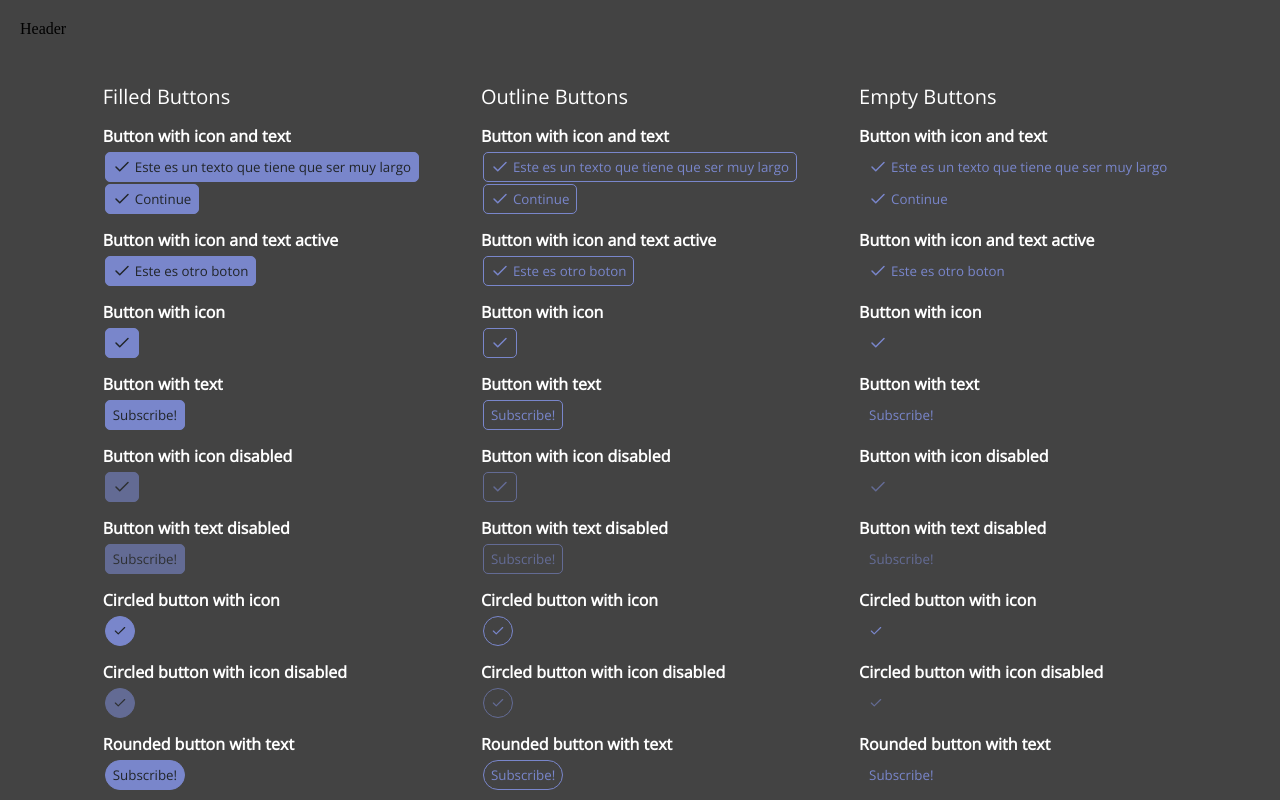
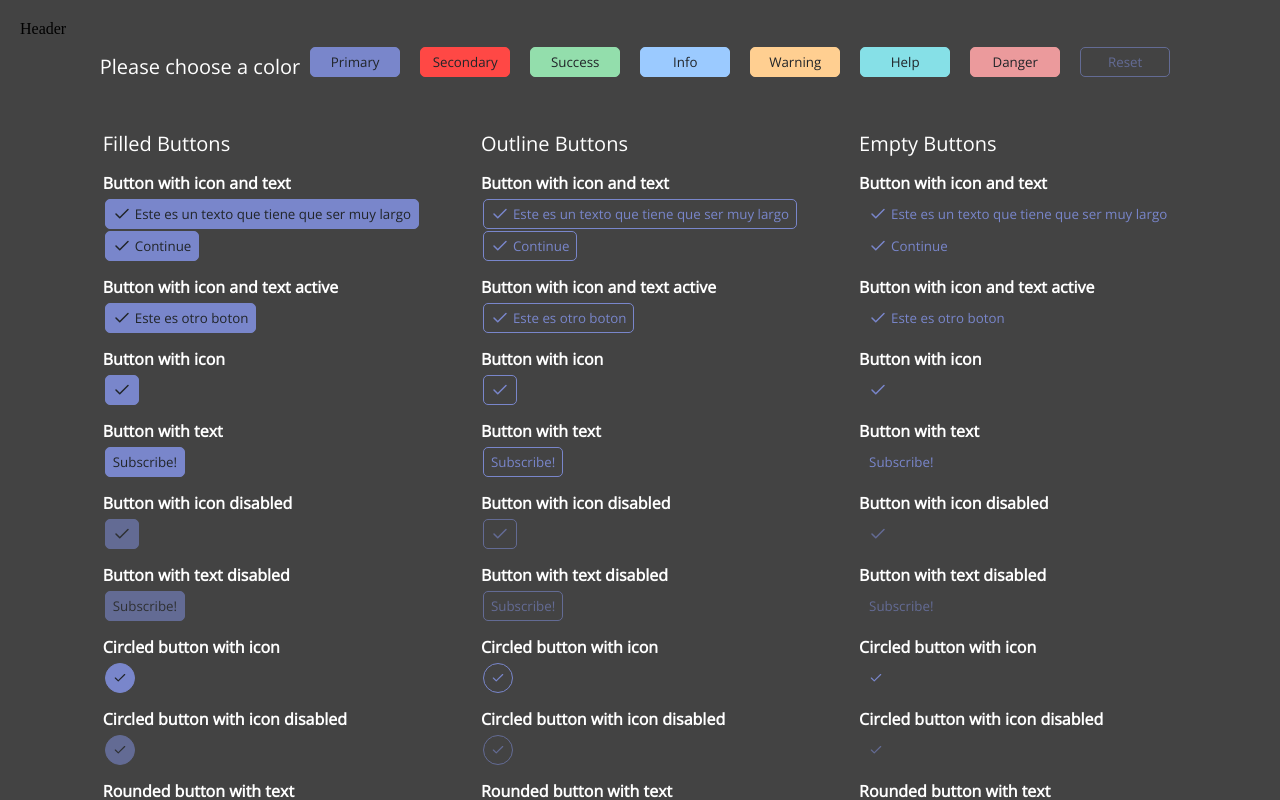
Before and after one commit to marfb/tournament-recap, a React (Create React App) app: page / in a window 1280 px wide. Shown: the top 800 px of the page. Built offline with nearby package versions, Linux system fonts and the light colour scheme.

Commit message:
finished buttons showcase page

```diff
--- a/src/UI/atoms/Button/index.js
+++ b/src/UI/atoms/Button/index.js
@@ -5,18 +5,17 @@ import styles from './styles';
 
 const Button = ({
 	icon,
-	iconColor,
 	children,
 	disabled,
 	active,
 	rounded,
 	circle,
 	variant,
+	semanticColor,
 	...props
 }) => {
 	const showIcon = icon && validateString(icon);
 	const showText = children && validateString(children);
-	const validIconColor = iconColor && validateString(iconColor) ? iconColor : '#212529';
 	const isDisabled = validateBoolean(disabled) ? disabled : false;
 	const isActive = validateBoolean(active) ? active : false;
 	const isRounded = validateBoolean(rounded) ? rounded : false;
@@ -39,8 +38,9 @@ const Button = ({
 			active={isActive}
 			rounded={isRounded}
 			circle={isCircle}
+			semanticColor={semanticColor}
 			{...props}>
-			{showIcon && <styles.ButtonIcon iconName={icon} iconColor={validIconColor} />}
+			{showIcon && <styles.ButtonIcon iconName={icon} />}
 			{showText && <styles.ButtonText>{children}</styles.ButtonText>}
 		</ButtonWrapper>
 	);
@@ -49,25 +49,25 @@ const Button = ({
 Button.propTypes = {
 	type: string,
 	icon: string,
-	iconColor: string,
 	children: string,
 	disabled: bool,
 	active: bool,
 	rounded: bool,
 	circle: bool,
 	variant: string,
+	semanticColor: string,
 };
 
 Button.defaultProps = {
 	type: 'full',
 	icon: '',
-	iconColor: '#212529',
 	children: '',
 	disabled: false,
 	active: false,
 	rounded: false,
 	circle: false,
 	variant: 'filled',
+	semanticColor: 'primary',
 };
 
 export default Button;
--- a/src/UI/atoms/Button/styles.js
+++ b/src/UI/atoms/Button/styles.js
@@ -2,17 +2,17 @@ import styled from 'styled-components';
 import BaseButton from 'UI/atoms/BaseButton';
 import Icon from 'UI/atoms/Icon/MaterialUI';
 import Text from 'UI/atoms/Text';
-import palette from 'theme/palette';
+import {getColor} from 'theme/utils';
 
 const ButtonWrapperFilled = styled(BaseButton)`
 	display: flex;
 	align-items: center;
 	justify-content: center;
 	box-sizing: border-box;
-	background-color: ${palette.primary.main};
+	background-color: ${({semanticColor}) => getColor(semanticColor, 'main')};
 	height: 30px;
 	width: ${({circle}) => (circle ? '30px' : 'auto')};
-	border: 1px solid ${palette.primary.main};
+	border: 1px solid ${({semanticColor}) => getColor(semanticColor, 'main')};
 	border-radius: ${({rounded, circle}) => {
 		if (!rounded && !circle) return '5px';
 		if (rounded) return '30px';
@@ -23,12 +23,12 @@ const ButtonWrapperFilled = styled(BaseButton)`
 	cursor: pointer;
 	margin: 2px;
 	&:hover {
-		background-color: ${palette.primary.light};
-		border-color: ${palette.primary.light};
+		background-color: ${({semanticColor}) => getColor(semanticColor, 'light')};
+		border-color: ${({semanticColor}) => getColor(semanticColor, 'light')};
 	}
 	&:active {
-		background-color: ${palette.primary.dark};
-		border-color: ${palette.primary.dark};
+		background-color: ${({semanticColor}) => getColor(semanticColor, 'dark')};
+		border-color: ${({semanticColor}) => getColor(semanticColor, 'dark')};
 	}
 	${({active}) =>
 		active &&
@@ -36,7 +36,7 @@ const ButtonWrapperFilled = styled(BaseButton)`
         &:focus {
             outline: 0 none;
             outline-offset: 0;
-            box-shadow: 0 0 0 1px ${palette.grayscale['50']};
+            box-shadow: 0 0 0 1px ${({semanticColor}) => getColor(semanticColor, '50')};
         }
     `}
 	&:disabled {
@@ -50,18 +50,18 @@ const ButtonWrapperEmpty = styled(ButtonWrapperFilled)`
 	background-color: transparent;
 	border: 1px solid transparent;
 	&:hover {
-		background-color: ${palette.primary.main}11;
+		background-color: ${({semanticColor}) => getColor(semanticColor, 'main50')};
 		border: 1px solid transparent;
 	}
 
 	&:active {
-		background-color: ${palette.primary.main}33;
-		border: 1px solid ${palette.primary.main};
+		background-color: ${({semanticColor}) => getColor(semanticColor, 'main100')};
+		border: 1px solid ${({semanticColor}) => getColor(semanticColor, 'main')};
 	}
 
 	& > p,
 	& > span svg {
-		color: ${palette.primary.main} !important;
+		color: ${({semanticColor}) => getColor(semanticColor, 'main')} !important;
 	}
 
 	&:disabled {
@@ -73,19 +73,19 @@ const ButtonWrapperEmpty = styled(ButtonWrapperFilled)`
 
 const ButtonWrapperOutline = styled(ButtonWrapperFilled)`
 	background-color: transparent;
-	border: 1px solid ${palette.primary.main};
+	border: 1px solid ${({semanticColor}) => getColor(semanticColor, 'main')};
 	&:hover {
-		background-color: ${palette.primary.main}11;
-		border: 1px solid ${palette.primary.main};
+		background-color: ${({semanticColor}) => getColor(semanticColor, 'main50')};
+		border: 1px solid ${({semanticColor}) => getColor(semanticColor, 'main')};
 	}
 	&:active {
-		background-color: ${palette.primary.main}33;
-		border: 1px solid ${palette.primary.main};
+		background-color: ${({semanticColor}) => getColor(semanticColor, 'main100')};
+		border: 1px solid ${({semanticColor}) => getColor(semanticColor, 'main')};
 	}
 
 	& > p,
 	& > span svg {
-		color: ${palette.primary.main} !important;
+		color: ${({semanticColor}) => getColor(semanticColor, 'main')} !important;
 	}
 `;
 
--- a/src/components/pages/Home/index.js
+++ b/src/components/pages/Home/index.js
@@ -1,160 +1,263 @@
-import React, {useEffect} from 'react';
+import React, {useState} from 'react';
 import styles from './styles';
 
 const Home = () => {
-	useEffect(() => {
-		console.log('loaded');
-	}, []);
+	const [color, setColor] = useState('primary');
+
 	return (
 		// eslint-disable-next-line react/no-unstable-nested-components
 		<styles.PageContainer Header={() => <div>Header</div>} Footer={() => <div>Footer</div>}>
+			<styles.ColorSelectorRow>
+				<styles.ColorSelectorTitle>Please choose a color</styles.ColorSelectorTitle>
+				<styles.ColorButton onClick={() => setColor('primary')} semanticColor="primary" active>
+					Primary
+				</styles.ColorButton>
+				<styles.ColorButton onClick={() => setColor('secondary')} semanticColor="secondary" active>
+					Secondary
+				</styles.ColorButton>
+				<styles.ColorButton onClick={() => setColor('success')} semanticColor="success" active>
+					Success
+				</styles.ColorButton>
+				<styles.ColorButton onClick={() => setColor('info')} semanticColor="info" active>
+					Info
+				</styles.ColorButton>
+				<styles.ColorButton onClick={() => setColor('warning')} semanticColor="warning" active>
+					Warning
+				</styles.ColorButton>
+				<styles.ColorButton onClick={() => setColor('help')} semanticColor="help" active>
+					Help
+				</styles.ColorButton>
+				<styles.ColorButton onClick={() => setColor('danger')} semanticColor="danger" active>
+					Danger
+				</styles.ColorButton>
+				<styles.ColorButton
+					onClick={() => setColor('primary')}
+					variant="outline"
+					disabled={color === 'primary'}>
+					Reset
+				</styles.ColorButton>
+			</styles.ColorSelectorRow>
 			<styles.ButtonStylesRow>
 				<styles.ButtonStylesColumn>
 					<styles.VariantTitle>Filled Buttons</styles.VariantTitle>
 					<styles.TypeTitle>Button with icon and text</styles.TypeTitle>
-					<styles.CustomButton icon="FiCheck">
+					<styles.CustomButton icon="FiCheck" semanticColor={color}>
 						Este es un texto que tiene que ser muy largo
 					</styles.CustomButton>
-					<styles.CustomButton icon="FiCheck">Continue</styles.CustomButton>
+					<styles.CustomButton icon="FiCheck" semanticColor={color}>
+						Continue
+					</styles.CustomButton>
 
 					<styles.TypeTitle>Button with icon and text active</styles.TypeTitle>
-					<styles.CustomButton icon="FiCheck" active>
+					<styles.CustomButton icon="FiCheck" active semanticColor={color}>
 						Este es otro boton
 					</styles.CustomButton>
 
 					<styles.TypeTitle>Button with icon</styles.TypeTitle>
-					<styles.IconButton type="icon" icon="FiCheck" />
+					<styles.IconButton type="icon" icon="FiCheck" semanticColor={color} />
 
 					<styles.TypeTitle>Button with text</styles.TypeTitle>
-					<styles.CustomButton>Subscribe!</styles.CustomButton>
+					<styles.CustomButton semanticColor={color}>Subscribe!</styles.CustomButton>
 
 					<styles.TypeTitle>Button with icon disabled</styles.TypeTitle>
-					<styles.IconButton type="icon" icon="FiCheck" disabled />
+					<styles.IconButton semanticColor={color} type="icon" icon="FiCheck" disabled />
 
 					<styles.TypeTitle>Button with text disabled</styles.TypeTitle>
-					<styles.CustomButton disabled>Subscribe!</styles.CustomButton>
+					<styles.CustomButton disabled semanticColor={color}>
+						Subscribe!
+					</styles.CustomButton>
 
 					<styles.TypeTitle>Circled button with icon</styles.TypeTitle>
-					<styles.IconButton type="icon" icon="FiCheck" circle />
+					<styles.IconButton type="icon" icon="FiCheck" semanticColor={color} circle />
 
 					<styles.TypeTitle>Circled button with icon disabled</styles.TypeTitle>
-					<styles.IconButton type="icon" icon="FiCheck" circle disabled />
+					<styles.IconButton type="icon" icon="FiCheck" semanticColor={color} circle disabled />
 
 					<styles.TypeTitle>Rounded button with text</styles.TypeTitle>
-					<styles.CustomButton rounded>Subscribe!</styles.CustomButton>
+					<styles.CustomButton rounded semanticColor={color}>
+						Subscribe!
+					</styles.CustomButton>
 
 					<styles.TypeTitle>Rounded button with text disabled</styles.TypeTitle>
-					<styles.CustomButton disabled rounded>
+					<styles.CustomButton disabled rounded semanticColor={color}>
 						Subscribe!
 					</styles.CustomButton>
 
 					<styles.TypeTitle>Rounded button with icon</styles.TypeTitle>
-					<styles.IconButton type="icon" icon="FiCheck" rounded />
+					<styles.IconButton type="icon" icon="FiCheck" rounded semanticColor={color} />
 
 					<styles.TypeTitle>Rounded button with icon disabled</styles.TypeTitle>
-					<styles.IconButton type="icon" icon="FiCheck" rounded disabled />
+					<styles.IconButton type="icon" icon="FiCheck" semanticColor={color} rounded disabled />
 				</styles.ButtonStylesColumn>
 				<styles.ButtonStylesColumn>
 					<styles.VariantTitle>Outline Buttons</styles.VariantTitle>
 					<styles.TypeTitle>Button with icon and text</styles.TypeTitle>
-					<styles.CustomButton icon="FiCheck" variant="outline">
+					<styles.CustomButton icon="FiCheck" variant="outline" semanticColor={color}>
 						Este es un texto que tiene que ser muy largo
 					</styles.CustomButton>
-					<styles.CustomButton icon="FiCheck" variant="outline">
+					<styles.CustomButton icon="FiCheck" variant="outline" semanticColor={color}>
 						Continue
 					</styles.CustomButton>
 
 					<styles.TypeTitle>Button with icon and text active</styles.TypeTitle>
-					<styles.CustomButton icon="FiCheck" variant="outline" active>
+					<styles.CustomButton icon="FiCheck" variant="outline" active semanticColor={color}>
 						Este es otro boton
 					</styles.CustomButton>
 
 					<styles.TypeTitle>Button with icon</styles.TypeTitle>
-					<styles.IconButton type="icon" icon="FiCheck" variant="outline" />
+					<styles.IconButton type="icon" icon="FiCheck" variant="outline" semanticColor={color} />
 
 					<styles.TypeTitle>Button with text</styles.TypeTitle>
-					<styles.CustomButton variant="outline">Subscribe!</styles.CustomButton>
+					<styles.CustomButton variant="outline" semanticColor={color}>
+						Subscribe!
+					</styles.CustomButton>
 
 					<styles.TypeTitle>Button with icon disabled</styles.TypeTitle>
-					<styles.IconButton type="icon" icon="FiCheck" variant="outline" disabled />
+					<styles.IconButton
+						type="icon"
+						icon="FiCheck"
+						variant="outline"
+						semanticColor={color}
+						disabled
+					/>
 
 					<styles.TypeTitle>Button with text disabled</styles.TypeTitle>
-					<styles.CustomButton variant="outline" disabled>
+					<styles.CustomButton variant="outline" disabled semanticColor={color}>
 						Subscribe!
 					</styles.CustomButton>
 
 					<styles.TypeTitle>Circled button with icon</styles.TypeTitle>
-					<styles.IconButton type="icon" icon="FiCheck" variant="outline" circle />
+					<styles.IconButton
+						type="icon"
+						icon="FiCheck"
+						variant="outline"
+						circle
+						semanticColor={color}
+					/>
 
 					<styles.TypeTitle>Circled button with icon disabled</styles.TypeTitle>
-					<styles.IconButton type="icon" icon="FiCheck" variant="outline" circle disabled />
+					<styles.IconButton
+						type="icon"
+						icon="FiCheck"
+						variant="outline"
+						circle
+						disabled
+						semanticColor={color}
+					/>
 
 					<styles.TypeTitle>Rounded button with text</styles.TypeTitle>
-					<styles.CustomButton variant="outline" rounded>
+					<styles.CustomButton variant="outline" rounded semanticColor={color}>
 						Subscribe!
 					</styles.CustomButton>
 
 					<styles.TypeTitle>Rounded button with text disabled</styles.TypeTitle>
-					<styles.CustomButton variant="outline" disabled rounded>
+					<styles.CustomButton variant="outline" disabled rounded semanticColor={color}>
 						Subscribe!
 					</styles.CustomButton>
 
 					<styles.TypeTitle>Rounded button with icon</styles.TypeTitle>
-					<styles.IconButton type="icon" icon="FiCheck" variant="outline" rounded />
+					<styles.IconButton
+						type="icon"
+						icon="FiCheck"
+						variant="outline"
+						semanticColor={color}
+						rounded
+					/>
 
 					<styles.TypeTitle>Rounded button with icon disabled</styles.TypeTitle>
-					<styles.IconButton type="icon" icon="FiCheck" variant="outline" rounded disabled />
+					<styles.IconButton
+						type="icon"
+						icon="FiCheck"
+						variant="outline"
+						rounded
+						disabled
+						semanticColor={color}
+					/>
 				</styles.ButtonStylesColumn>
 				<styles.ButtonStylesColumn>
 					<styles.VariantTitle>Empty Buttons</styles.VariantTitle>
 					<styles.TypeTitle>Button with icon and text</styles.TypeTitle>
-					<styles.CustomButton icon="FiCheck" variant="empty">
+					<styles.CustomButton icon="FiCheck" variant="empty" semanticColor={color}>
 						Este es un texto que tiene que ser muy largo
 					</styles.CustomButton>
-					<styles.CustomButton icon="FiCheck" variant="empty">
+					<styles.CustomButton icon="FiCheck" variant="empty" semanticColor={color}>
 						Continue
 					</styles.CustomButton>
 
 					<styles.TypeTitle>Button with icon and text active</styles.TypeTitle>
-					<styles.CustomButton icon="FiCheck" variant="empty" active>
+					<styles.CustomButton icon="FiCheck" variant="empty" active semanticColor={color}>
 						Este es otro boton
 					</styles.CustomButton>
 
 					<styles.TypeTitle>Button with icon</styles.TypeTitle>
-					<styles.IconButton type="icon" icon="FiCheck" variant="empty" />
+					<styles.IconButton type="icon" icon="FiCheck" variant="empty" semanticColor={color} />
 
 					<styles.TypeTitle>Button with text</styles.TypeTitle>
-					<styles.CustomButton variant="empty">Subscribe!</styles.CustomButton>
+					<styles.CustomButton variant="empty" semanticColor={color}>
+						Subscribe!
+					</styles.CustomButton>
 
 					<styles.TypeTitle>Button with icon disabled</styles.TypeTitle>
-					<styles.IconButton type="icon" icon="FiCheck" variant="empty" disabled />
+					<styles.IconButton
+						type="icon"
+						icon="FiCheck"
+						variant="empty"
+						disabled
+						semanticColor={color}
+					/>
 
 					<styles.TypeTitle>Button with text disabled</styles.TypeTitle>
-					<styles.CustomButton variant="empty" disabled>
+					<styles.CustomButton variant="empty" disabled semanticColor={color}>
 						Subscribe!
 					</styles.CustomButton>
 
 					<styles.TypeTitle>Circled button with icon</styles.TypeTitle>
-					<styles.IconButton type="icon" icon="FiCheck" variant="empty" circle />
+					<styles.IconButton
+						type="icon"
+						icon="FiCheck"
+						variant="empty"
+						circle
+						semanticColor={color}
+					/>
 
 					<styles.TypeTitle>Circled button with icon disabled</styles.TypeTitle>
-					<styles.IconButton type="icon" icon="FiCheck" variant="empty" circle disabled />
+					<styles.IconButton
+						type="icon"
+						icon="FiCheck"
+						variant="empty"
+						circle
+						disabled
+						semanticColor={color}
+					/>
 
 					<styles.TypeTitle>Rounded button with text</styles.TypeTitle>
-					<styles.CustomButton variant="empty" rounded>
+					<styles.CustomButton variant="empty" rounded semanticColor={color}>
 						Subscribe!
 					</styles.CustomButton>
 
 					<styles.TypeTitle>Rounded button with text disabled</styles.TypeTitle>
-					<styles.CustomButton variant="empty" disabled rounded>
+					<styles.CustomButton variant="empty" disabled rounded semanticColor={color}>
 						Subscribe!
 					</styles.CustomButton>
 
 					<styles.TypeTitle>Rounded button with icon</styles.TypeTitle>
-					<styles.IconButton type="icon" icon="FiCheck" variant="empty" rounded />
+					<styles.IconButton
+						type="icon"
+						icon="FiCheck"
+						variant="empty"
+						rounded
+						semanticColor={color}
+					/>
 
 					<styles.TypeTitle>Rounded button with icon disabled</styles.TypeTitle>
-					<styles.IconButton type="icon" icon="FiCheck" variant="empty" rounded disabled />
+					<styles.IconButton
+						type="icon"
+						icon="FiCheck"
+						variant="empty"
+						rounded
+						disabled
+						semanticColor={color}
+					/>
 				</styles.ButtonStylesColumn>
 			</styles.ButtonStylesRow>
 		</styles.PageContainer>
--- a/src/components/pages/Home/styles.js
+++ b/src/components/pages/Home/styles.js
@@ -34,6 +34,24 @@ const ButtonStylesColumn = styled.div`
 	margin: 30px;
 `;
 
+const ColorSelectorRow = styled.div`
+	display: flex;
+	align-items: center;
+	justify-content: center;
+	flex-direction: row;
+`;
+
+const ColorSelectorTitle = styled(Text)`
+	color: ${palette.base.white};
+	margin: 15px 0 5px;
+	font-size: 20px;
+`;
+
+const ColorButton = styled(Button)`
+	width: 90px;
+	margin: 0 10px;
+`;
+
 export default {
 	PageContainer,
 	TypeTitle,
@@ -42,4 +60,7 @@ export default {
 	IconButton,
 	ButtonStylesRow,
 	ButtonStylesColumn,
+	ColorButton,
+	ColorSelectorRow,
+	ColorSelectorTitle,
 };
--- /dev/null
+++ b/src/theme/utils.js
@@ -0,0 +1,21 @@
+import {validateString} from 'utils';
+import palette from './palette';
+
+/**
+ * @name getColor
+ * @description return color from palette
+ * @param {string} type
+ * @param {string} color
+ * @returns {string} color
+ * @example getColor('primary', 'main') // #2979FF
+ */
+export const getColor = (type, color) => {
+	if (!validateString(type) || !validateString(color)) return '';
+	const colorType = palette[type.toLowerCase()];
+	if (!colorType) return '';
+
+	const selectedColor = colorType[color.toLowerCase()];
+	if (!selectedColor) return '';
+
+	return selectedColor;
+};
```
Also changed, not shown: src/theme/palette.js (+14 -0 lines).
